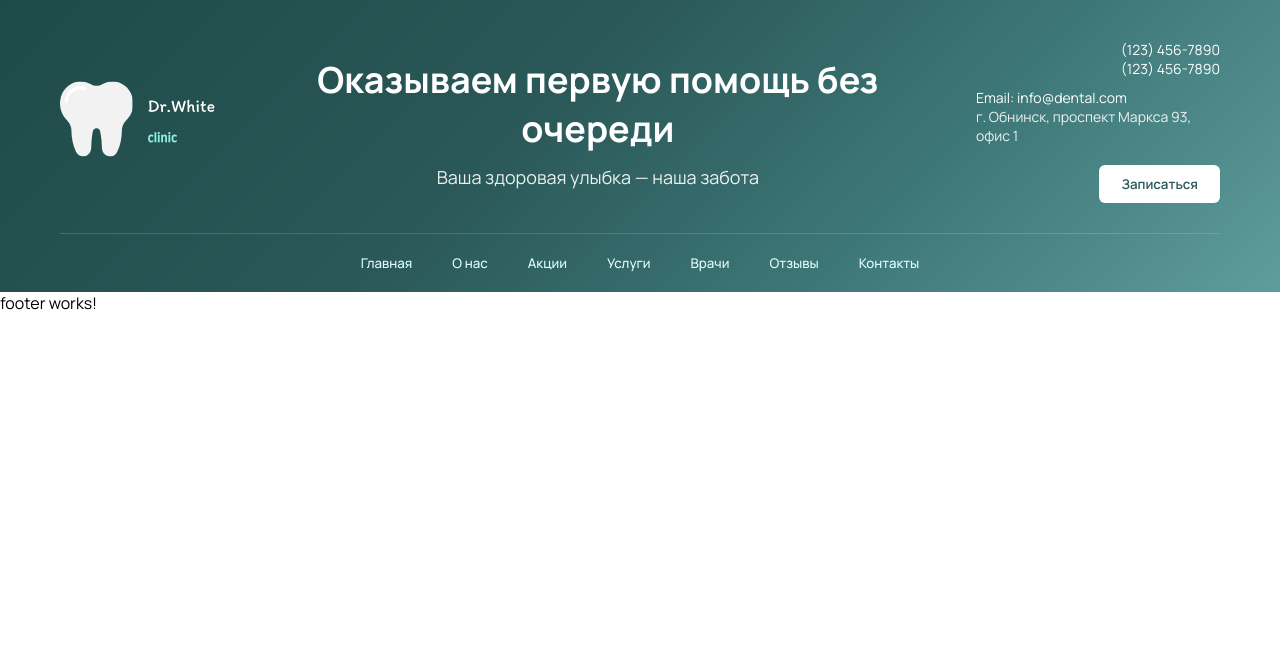
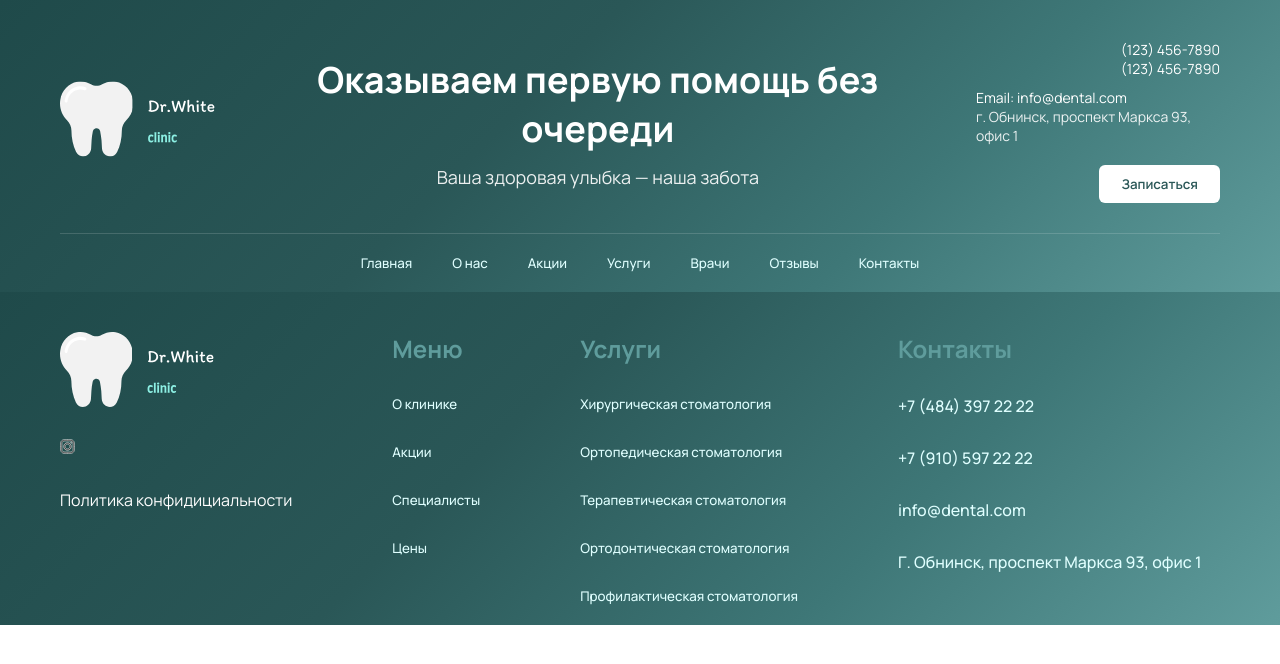
Before and after one commit to kusura34/dental, an Angular app: page / in a window 1280 px wide. Shown: the top 664 px of the page. Built offline with nearby package versions, Linux system fonts and the light colour scheme.

Commit message:
layout-footer

```diff
--- a/src/app/layout/footer/footer.component.html
+++ b/src/app/layout/footer/footer.component.html
@@ -1 +1,33 @@
-<p>footer works!</p>
+<footer class="global">
+  <div class="footer">
+    <div class="container-logo">
+      <img style="width: 159px" src="/logo/logo.svg" alt="" />
+      <a href=""
+        ><img style="width: 15px" src="icons/instagram.svg" alt=""
+      /></a>
+      <a href="">Политика конфидициальности</a>
+    </div>
+    <div class="container-menu">
+      <h2>Меню</h2>
+      <button class="nav-button">О клинике</button>
+      <button class="nav-button">Акции</button>
+      <button class="nav-button">Специалисты</button>
+      <button class="nav-button">Цены</button>
+    </div>
+    <div class="container-services">
+      <h2>Услуги</h2>
+      <button class="nav-services">Хирургическая стоматология</button>
+      <button class="nav-services">Ортопедическая стоматология</button>
+      <button class="nav-services">Терапевтическая стоматология</button>
+      <button class="nav-services">Ортодонтическая стоматология</button>
+      <button class="nav-services">Профилактическая стоматология</button>
+    </div>
+    <div class="container-contacts">
+      <h2>Контакты</h2>
+      <a class="nav-contacts" href=""> +7 (484) 397 22 22 </a>
+      <a class="nav-contacts" href=""> +7 (910) 597 22 22 </a>
+      <a class="nav-contacts" href="">info&#64;dental.com</a>
+      <a class="nav-contacts" href="">Г. Обнинск, проспект Маркса 93, офис 1</a>
+    </div>
+  </div>
+</footer>
--- a/src/app/layout/footer/footer.component.scss
+++ b/src/app/layout/footer/footer.component.scss
@@ -0,0 +1,39 @@
+h2 {
+    color: #5f9c9c;
+}
+
+.global {
+  width: 100%;
+  background: linear-gradient(
+    135deg,
+    #1f4a4a 0%,
+    #2a5757 40%,
+    #3e7777 70%,
+    #5f9c9c 100%
+  );
+  color: white;
+}
+
+.footer {
+  max-width: 1200px;
+  margin: 0 auto;
+  padding: 40px 20px 20px;
+  display: flex;
+  gap: 100px;
+}
+
+.footer [class^="container"] {
+  display: flex;
+  flex-direction: column;
+  gap: 30px;
+  align-items: flex-start;
+}
+
+[class*="nav"] {
+  background: transparent;
+  border: none;
+  color: #E0FFFF;
+  cursor: pointer;
+  font-weight: 500;
+  transition: 0.2s ease;
+}
--- a/src/styles.scss
+++ b/src/styles.scss
@@ -1,7 +1,9 @@
 /* You can add global styles to this file, and also import other style files */
 * {
-    margin: 0;
-    padding: 0;
-    box-sizing: border-box;
-    font-family: Manrope;
+  margin: 0;
+  padding: 0;
+  box-sizing: border-box;
+  font-family: Manrope;
+  text-decoration: none;
+  color: white;
 }
```
Also changed, not shown: public/icons/instagram.svg (added).
